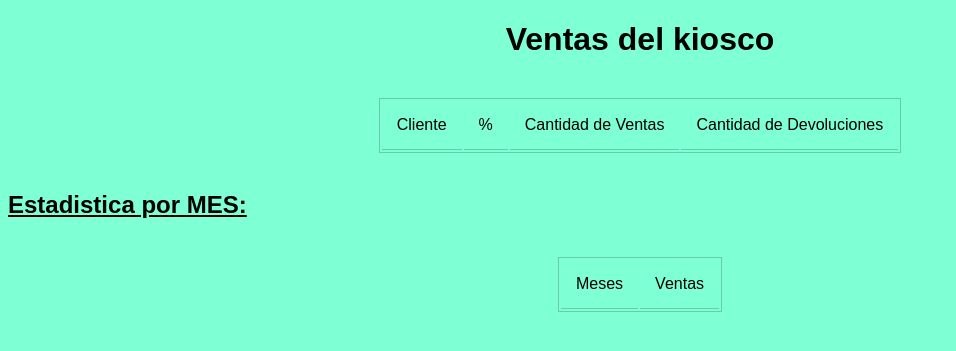
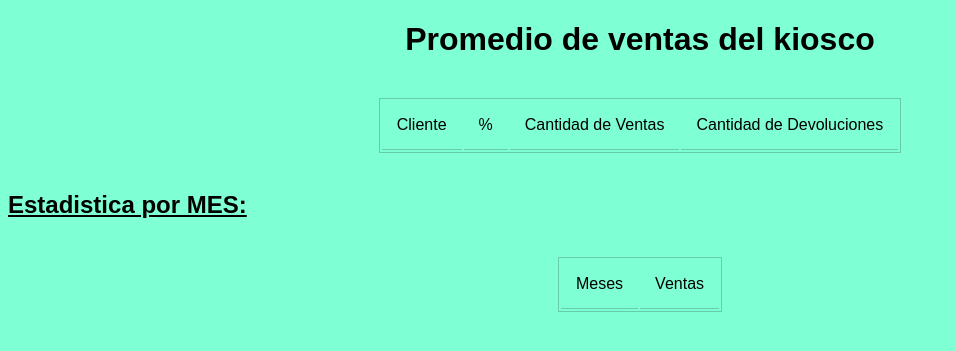
Before and after one commit to TeoFernandez/tabla-php, a PHP site: page / in a window 1280 px wide. Shown: the top 351 px of the page, without its empty margins (0-956 px from the left). Run offline with PHP 8.4, Linux system fonts and the light colour scheme; data that the repository does not hold is empty.

Commit message:
correction de head

```diff
--- a/index.php
+++ b/index.php
@@ -8,11 +8,11 @@ $conexion = mysqli_connect('localhost', 'root', '', 'kiosco', '3307');
     <meta charset="UTF-8">
     <meta name="viewport" content="width=device-width, initial-scale=1.0">
     <link rel="stylesheet" href="style.css">
-    <title>Document</title>
+    <title>Ventas</title>
 </head>
 <body>
 
-    <center><h1>Ventas del kiosco</h1></center>
+    <center><h1>Promedio de ventas del kiosco</h1></center>
 <br>
     <center>
     <table>
@@ -68,5 +68,6 @@ $conexion = mysqli_connect('localhost', 'root', '', 'kiosco', '3307');
         ?>
     </table>
     </center>
+    <br>
 </body>
 </html>
```
